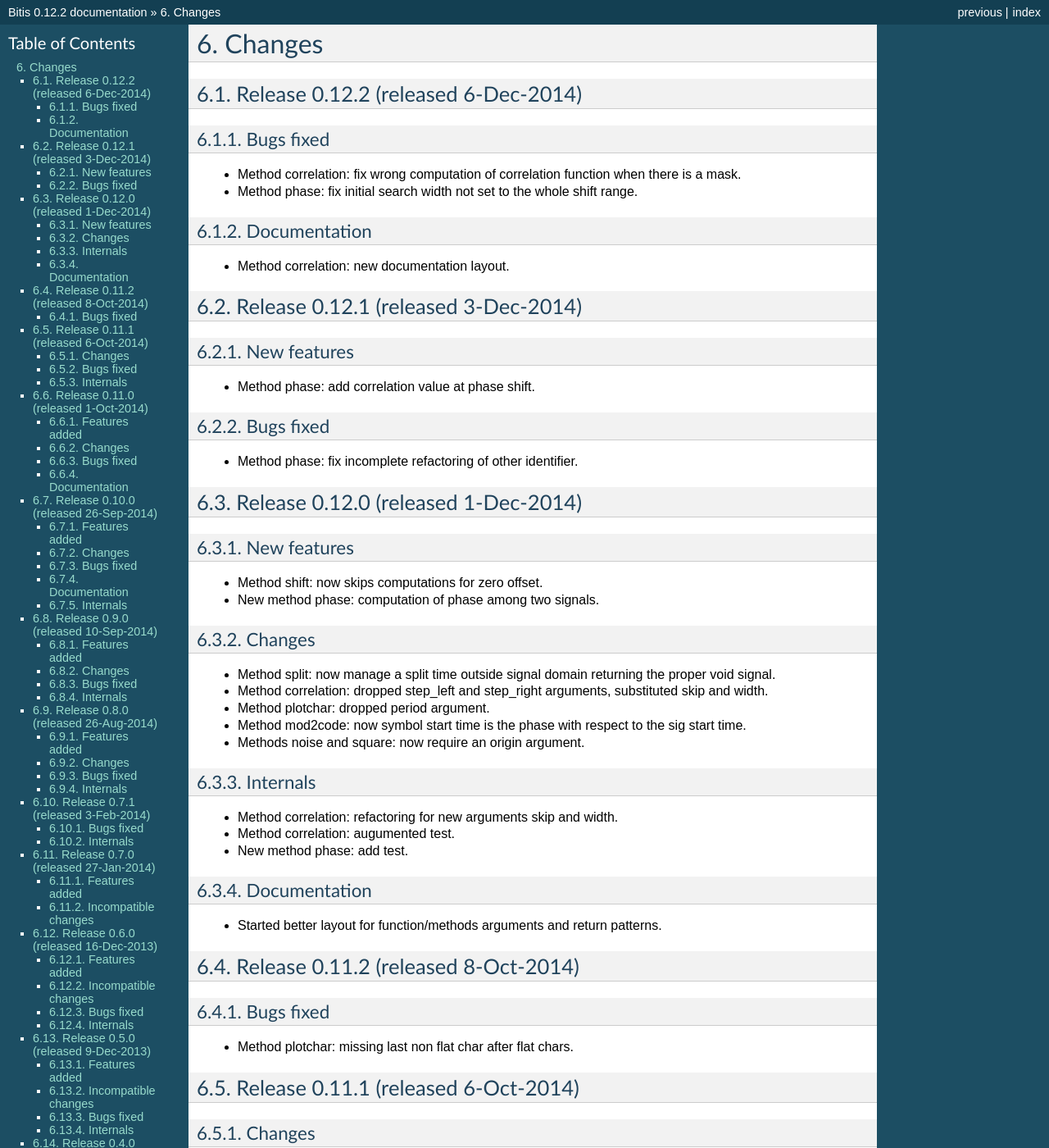
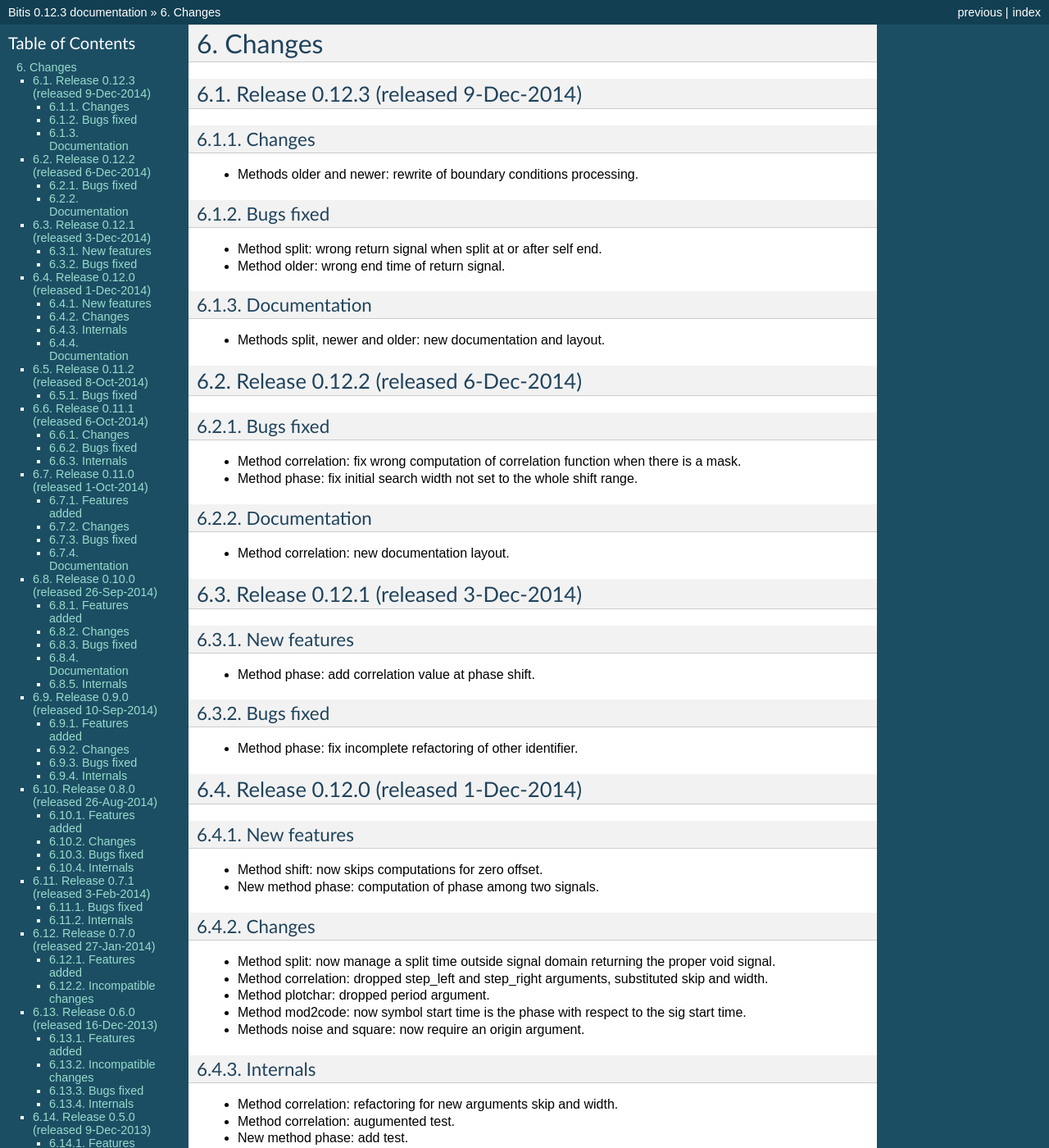
Before and after one commit to INRIM/bitis, a Sphinx documentation site: the page built from doc/changelog.rst, in a window 1280 px wide and 1400 px high. Shown: the whole window at 82% size. Built offline with Sphinx 7.4.7, drawn with Linux system fonts in a browser that asks for light colours; some of the changed text lies outside the part shown.

Commit message:
Documentation update.

```diff
--- a/bitis.py
+++ b/bitis.py
@@ -37,7 +37,7 @@ import sys              # sys constants
 
 # define global variables
 
-__version__ = '0.12.2'
+__version__ = '0.12.3'
 __author__ = 'Fabrizio Pollastri <f.pollastri@inrim.it>'
 
 
--- a/doc/changelog.rst
+++ b/doc/changelog.rst
@@ -1,5 +1,22 @@
 Changes
 *******
+
+Release 0.12.3 (released 9-Dec-2014)
+====================================
+
+Changes
+-------
+* Methods older and newer: rewrite of boundary conditions processing.
+
+Bugs fixed
+----------
+* Method split: wrong return signal when split at or after self end.
+* Method older: wrong end time of return signal.
+
+Documentation
+-------------
+* Methods split, newer and older: new documentation and layout.
+
 
 Release 0.12.2 (released 6-Dec-2014)
 ====================================
```
